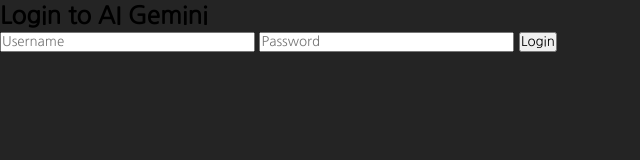
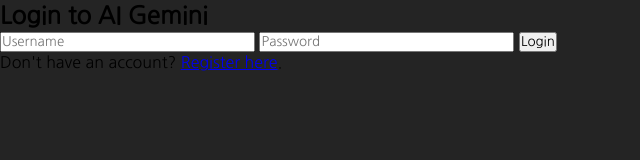
Before and after one commit to ChanwooBrianKim/AI-Gemini, a website: page frontend/login.html in a window 1280 px wide. Shown: the whole page, without its empty margins (0-640 px from the left). Drawn offline with Linux system fonts and the light colour scheme; a web font is replaced by a local one.

Commit message:
redirect to register page if no account

```diff
--- a/frontend/login.html
+++ b/frontend/login.html
@@ -17,6 +17,8 @@
         <div id="login-error" class="error-message"></div>
     </div>
 
+    <p>Don't have an account? <a href="register.html">Register here</a>.</p>
+
     <script src="js/login.js"></script>
 </body>
 </html>
```
